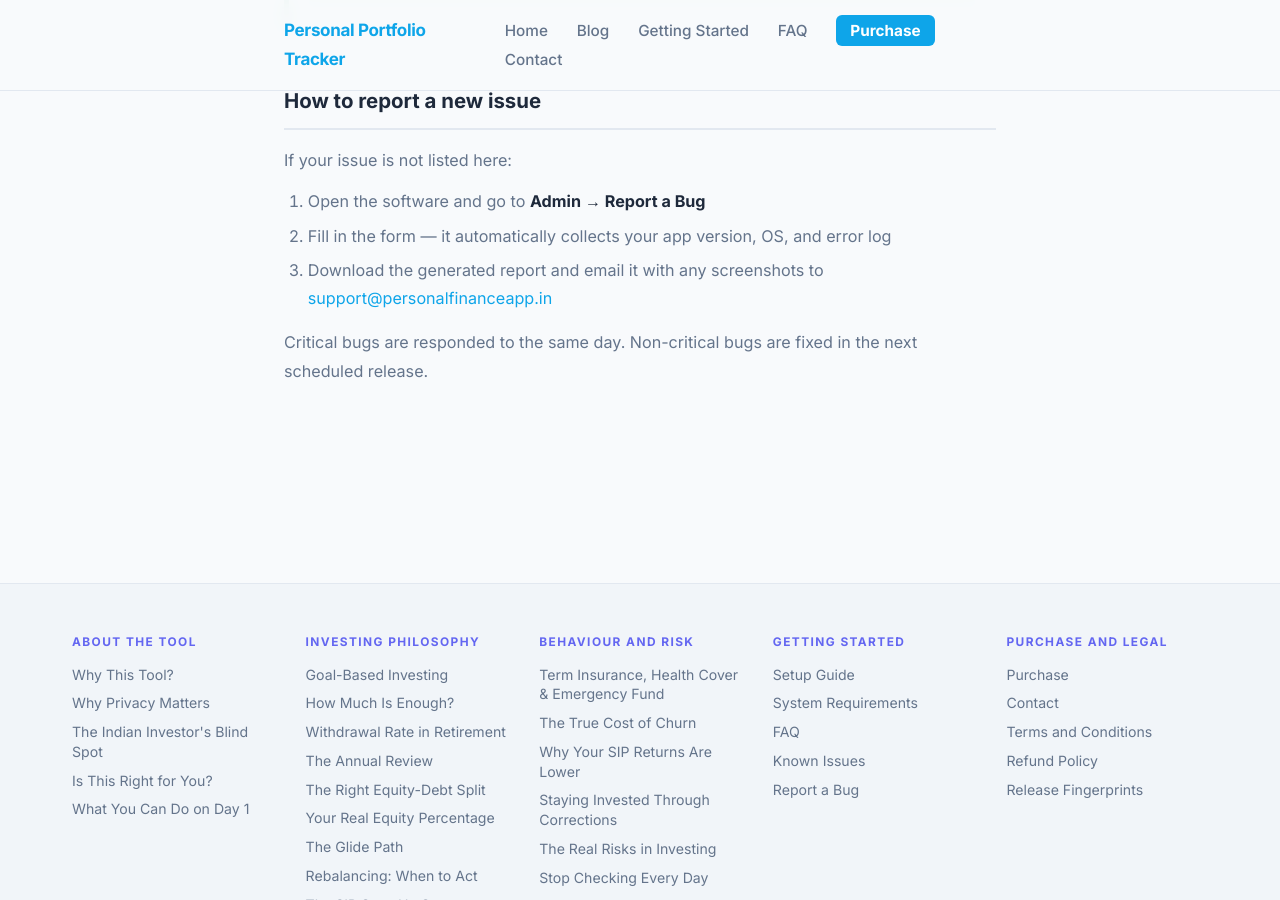
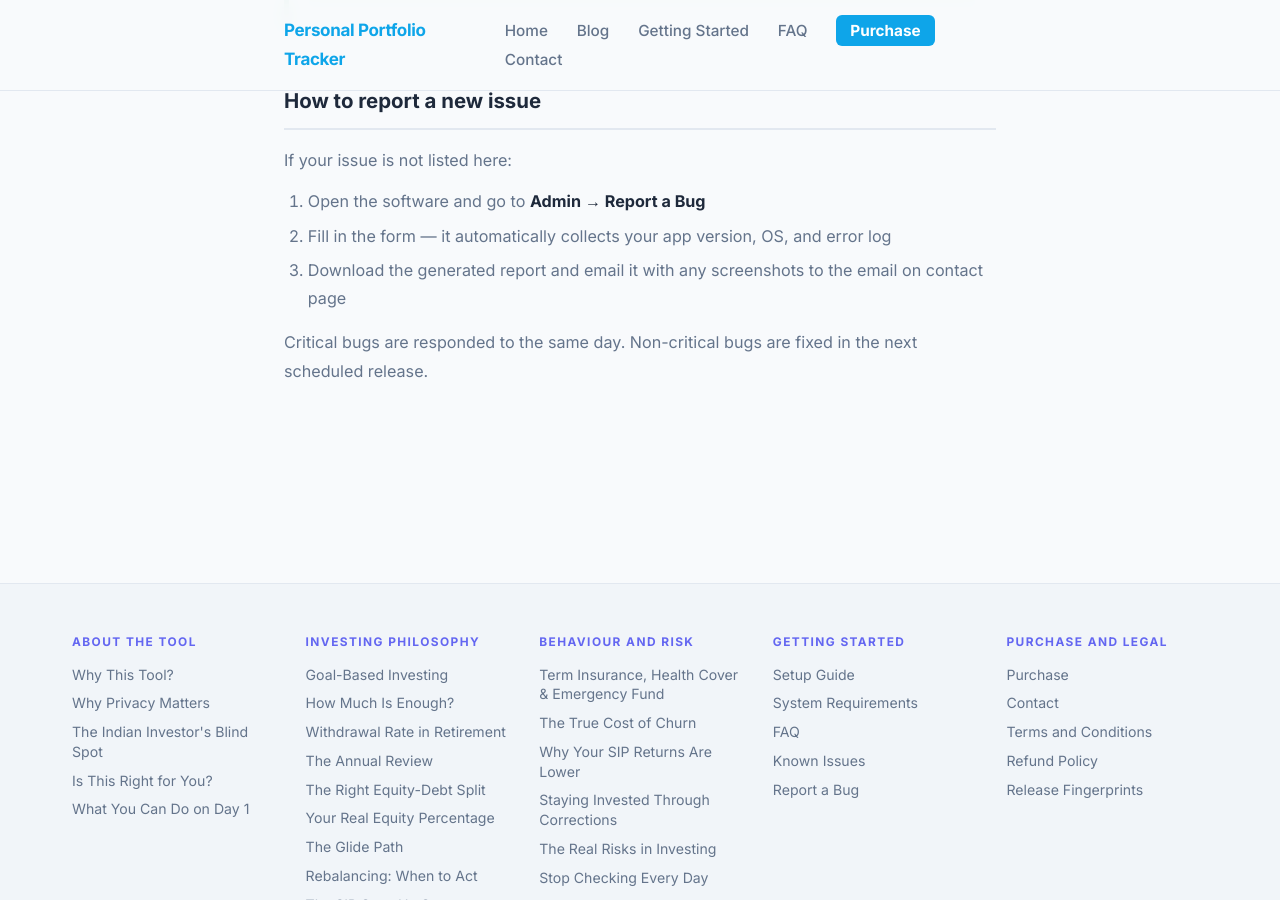
Before and after one commit to srikrishna2024/portfolio-tracker-blog, a Jekyll site: the page built from known-issues/index.html, in a window 1280 px wide and 900 px high, scrolled down 4314 px. Built offline with Jekyll 4.4.1, drawn with Linux system fonts in a browser that asks for light colours.

Commit message:
Update index.html

```diff
--- a/known-issues/index.html
+++ b/known-issues/index.html
@@ -154,7 +154,7 @@ title: Known Issues & Workarounds
     <ol>
       <li>Open the software and go to <strong>Admin → Report a Bug</strong></li>
       <li>Fill in the form — it automatically collects your app version, OS, and error log</li>
-      <li>Download the generated report and email it with any screenshots to <a href="mailto:support@personalfinanceapp.in">support@personalfinanceapp.in</a></li>
+      <li>Download the generated report and email it with any screenshots to the email on contact page</a></li>
     </ol>
     <p>Critical bugs are responded to the same day. Non-critical bugs are fixed in the next scheduled release.</p>
   </div>
```
